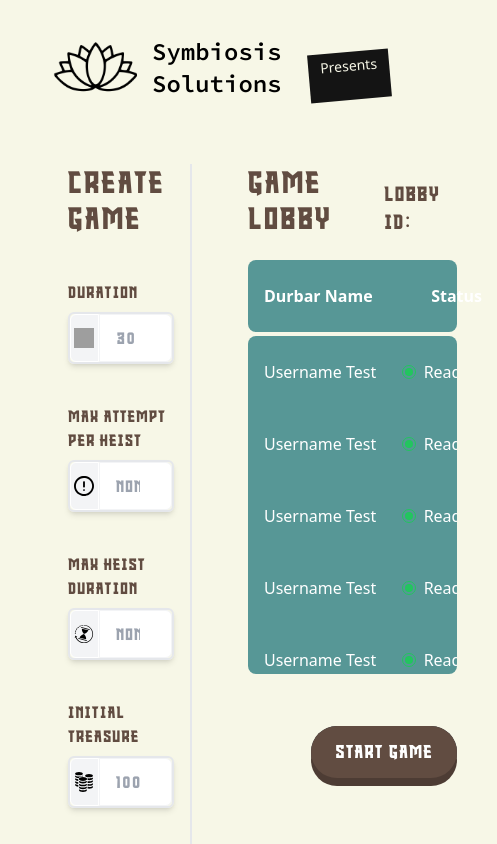
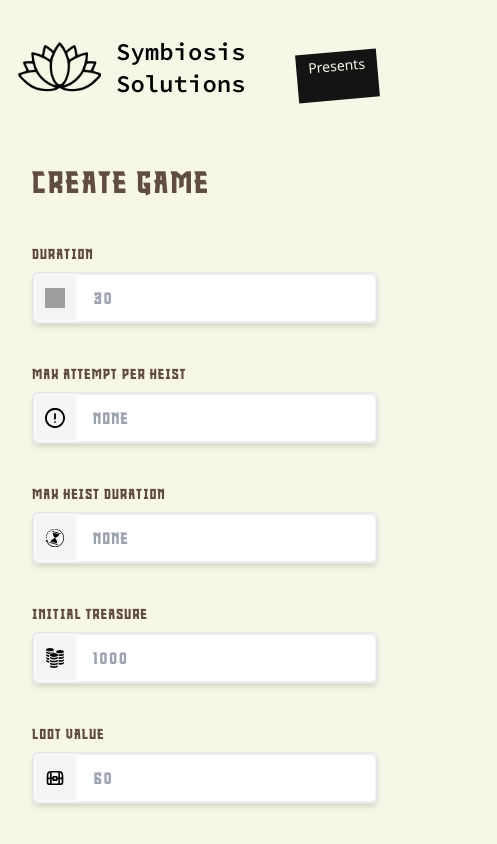
Before and after one commit to symbiosissolutions/durbar-heist, a Next.js app: page /createLobby in a window 390 px wide. Shown: the top 844 px of the page, 497 px wide, since content can reach past the window. Built offline with nearby package versions, Linux system fonts and the light colour scheme; no server answers; grey boxes are pictures that could not be loaded.

Commit message:
made page responsive

```diff
--- a/components/UI/input.js
+++ b/components/UI/input.js
@@ -2,8 +2,8 @@ import React from "react";
 
 const input = ({ label, icon, placeholder, onChange, type }) => {
   return (
-    <div className=" flex flex-col gap-y-2  ">
-      <label className="block text-base  text-[#614C41] font-knightWarrior tracking-widest">
+    <div className=" flex flex-col gap-y-2 w-full  ">
+      <label className="block xl:text-base text-sm  text-[#614C41] font-knightWarrior tracking-widest">
         {label}
       </label>
       <div className="     border-[2px]  flex  rounded-md shadow-md">
--- a/components/navbar.js
+++ b/components/navbar.js
@@ -2,7 +2,7 @@ import React from "react";
 
 const navbar = () => {
   return (
-    <nav className=" w-full flex justify-start items-center sticky mt-5 pl-12   z-10">
+    <nav className=" w-full flex justify-start items-center sticky mt-5 sm:pl-12 px-3   z-10">
       <div className=" flex gap-x-2 ">
         <img
           src="/symbiosis/symbiosis-logo-b.png"
--- a/pages/createLobby/index.js
+++ b/pages/createLobby/index.js
@@ -76,14 +76,14 @@ const index = () => {
           Username Test
         </td>
         <td className="p-4 w-1/5 rounded-lg rounded-l-none my-2 ">
-          <div className=" flex justify-center items-center gap-x-2">
+          <div className=" flex items-center gap-x-2">
             <span className=" border  border-green-500 rounded-full">
               <div className=" w-2 h-2 bg-green-500 rounded-full m-[0.1rem] " />
             </span>
             {/* <span className=" border  border-red-700 rounded-full">
               <div className=" w-2 h-2 bg-red-700 rounded-full m-[0.1rem] " />
             </span> */}
-            Ready
+            <span className=" hidden sm:block">Ready</span>
           </div>
         </td>
       </tr>
@@ -93,13 +93,14 @@ const index = () => {
     <>
       <main className=" h-full w-full">
         <Navbar />
-        <div className="w-full px-12 mt-12">
-          <div className=" flex divide-x-2 gap-x-4 ml-5">
+        <div className="w-full sm:px-12 mt-12 px-3">
+          <div className=" flex flex-col lg:flex-row gap-y-20  divide-y-2 lg:divide-x-2 lg:divide-y-0 gap-x-4 ml-5 flex-wrap flex-grow">
             <div className=" flex-[1.3] flex flex-col gap-y-8 ">
               <span className="block mb-3 text-3xl  text-[rgb(97,76,65)] font-knightWarrior tracking-widest">
                 Create Game
               </span>
-              <form className=" flex flex-wrap flex-grow gap-x-5 gap-y-10">
+              <form className=" flex flex-wrap flex-grow  justify-between gap-y-10">
+                <div className=" flex justify-between flex-col gap-y-10 sm:flex-row items-center gap-x-5 w-full">
                   <Input
                     label="Duration"
                     placeholder="30"
@@ -113,6 +114,8 @@ const index = () => {
                     icon="maxAttempt"
                     onChange={handleMaxAttemptChange}
                   />
+                </div>
+                <div className=" flex justify-between flex-col gap-y-10 sm:flex-row items-center gap-x-5 w-full">
                   <Input
                     label="Max Heist Duration"
                     placeholder="None"
@@ -125,6 +128,7 @@ const index = () => {
                     icon="coin"
                     onChange={handleInitialTreasureChange}
                   />
+                </div>
                 <Input
                   label="Loot Value"
                   placeholder="60"
@@ -140,30 +144,30 @@ const index = () => {
                 />
               </div>
             </div>
-            <div className=" flex-[2]">
-              <div className="w-full ">
-                <div className=" flex divide-x-2 gap-x-4 ml-14 mr-10">
-                  <div className=" flex-[1.3] flex flex-col gap-y-3 ">
-                    <div className=" flex justify-between items-end ">
-                      <span className="block mb-3 text-3xl  text-[rgb(97,76,65)] font-knightWarrior tracking-widest">
+            <div className=" flex-[2] ">
+              <div className="w-full md:flex md:justify-center md:items-center ">
+                <div className=" flex md:divide-x-2 md:gap-x-4 lg:ml-14 mr-10 lg:mt-0 mt-16 w-full">
+                  <div className="  flex flex-col gap-y-3 w-full ">
+                    <div className=" flex md:justify-between flex-col md:flex-row gap-y-5 md:items-end ">
+                      <span className="block mb-3 text-3xl   text-[rgb(97,76,65)] font-knightWarrior tracking-widest">
                         Game Lobby
                       </span>
-                      <span className="block mb-3 text-xl  text-[rgb(97,76,65)] font-knightWarrior tracking-widest">
-                        Lobby ID: {}
+                      <span className="block mb-3 md:text-xl  text-sm text-[rgb(97,76,65)] font-knightWarrior tracking-widest">
+                        Lobby ID: 123456 {}
                       </span>
                     </div>
-                    <table className="text-left w-full">
+                    <table className="text-left w-full text-xs ">
                       <thead className="bg-[#579796] flex text-white w-full rounded-lg">
                         <tr className="flex w-full my-2">
                           <th className="p-4 w-4/5 ">Durbar Name</th>
                           <th className="p-4 w-1/5 ">Status</th>
                         </tr>
                       </thead>
-                      <tbody className=" bg-[#579796] text-white rounded-lg flex flex-col items-center justify-between overflow-y-scroll no-scroll-bar w-full mt-1  h-[40vh]">
+                      <tbody className=" bg-[#579796] text-white rounded-lg flex flex-col items-center justify-between overflow-y-scroll no-scroll-bar w-full mt-1 lg:h-[60vh]  xl:h-[40vh]">
                         {rows}
                       </tbody>
                     </table>
-                    <div className=" mt-10 flex justify-end ">
+                    <div className=" mt-10 flex justify-end mb-10 md:mb-0 ">
                       <Button
                         text="Start Game"
                         font="knightWarrior"
```
Lines whose indentation alone changed are shown as unchanged.
